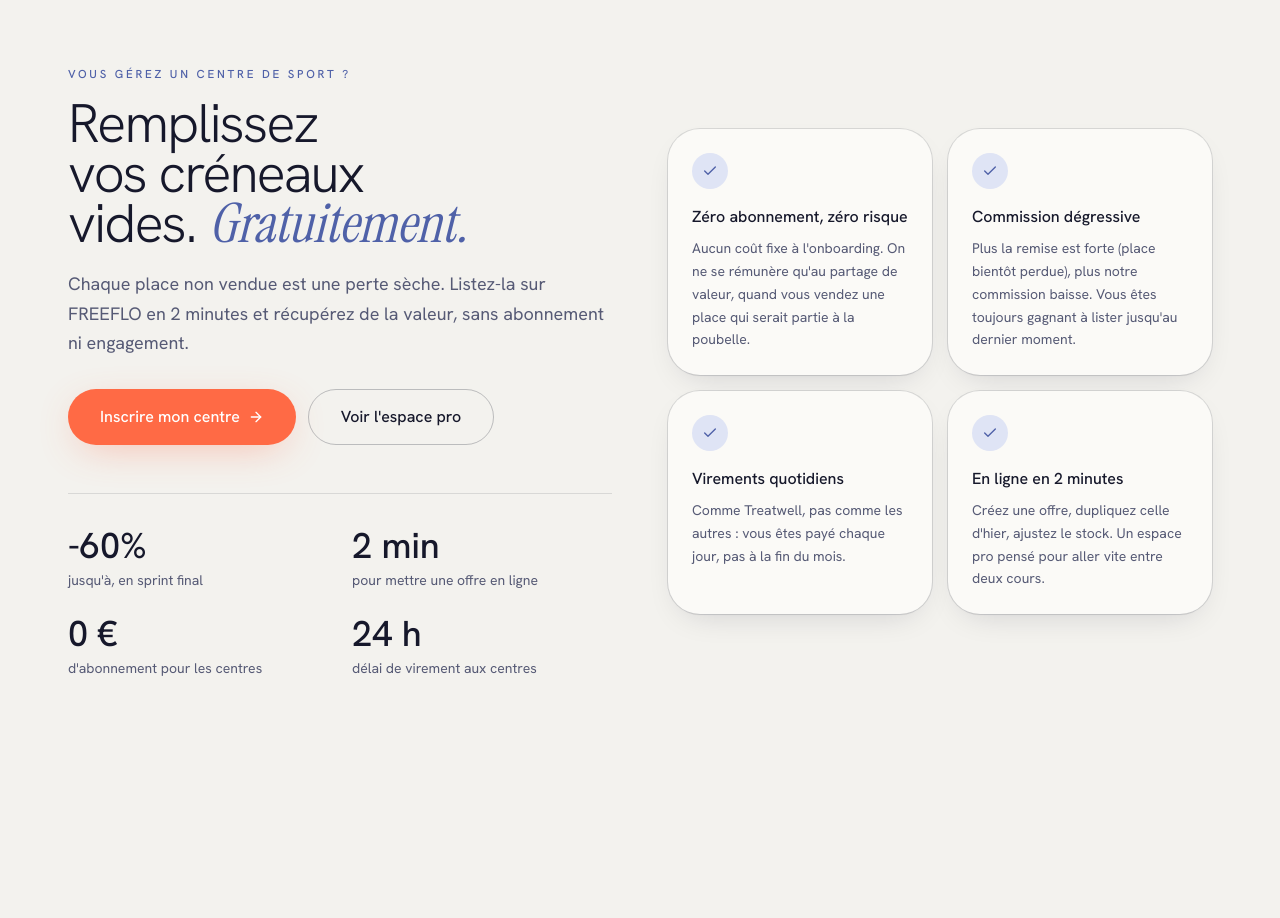
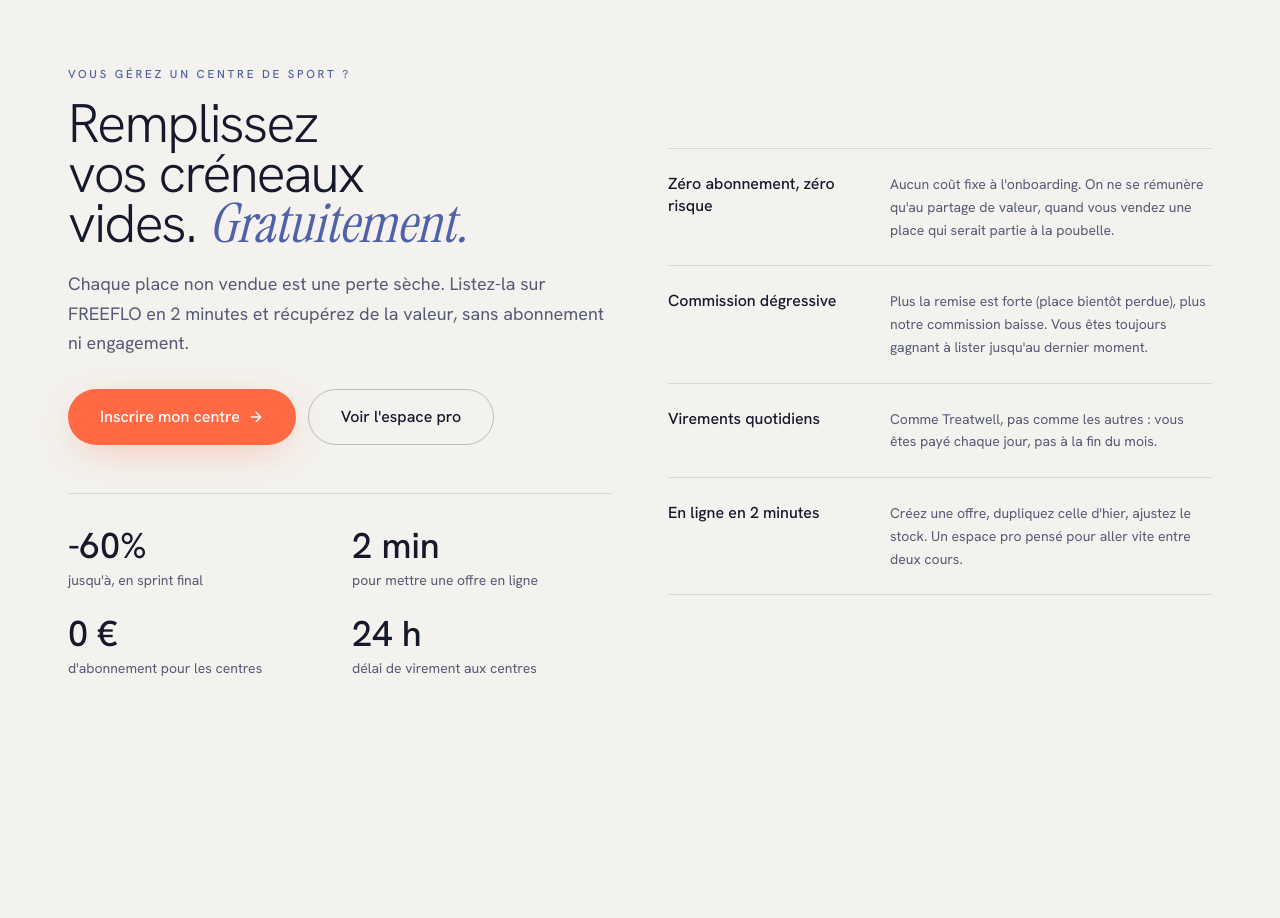
Before and after one commit to alexandre-zenou/freeflo, a Next.js app: page / in a window 1280 px wide. Shown: the part 3520-4438 px from the top of the page. Built offline with nearby package versions, Linux system fonts and the light colour scheme.

Commit message:
style(design): FINDING-004 — replace check-icon-circle card grid with divided editorial list in vendor section

```diff
--- a/src/components/sections/vendor-cta.tsx
+++ b/src/components/sections/vendor-cta.tsx
@@ -1,5 +1,5 @@
 import Link from "next/link";
-import { ArrowRight, Check } from "lucide-react";
+import { ArrowRight } from "lucide-react";
 import { Reveal } from "@/components/reveal";
 import { SectionHeading } from "@/components/section-heading";
 import { Button } from "@/components/ui/button";
@@ -34,16 +34,15 @@ export function VendorCta() {
           </dl>
         </div>
 
-        <Reveal stagger={0.1} className="grid gap-4 self-center sm:grid-cols-2">
-          {vendorValue.map((v) => (
-            <div key={v.title} className="rounded-2xl bg-paper p-6 shadow-soft ring-1 ring-line">
-              <span className="grid h-9 w-9 place-items-center rounded-full bg-peri-tint text-peri-deep">
-                <Check className="h-4 w-4" />
-              </span>
-              <h3 className="mt-4 font-medium text-ink">{v.title}</h3>
-              <p className="mt-2 text-sm leading-relaxed text-ink-soft">{v.text}</p>
-            </div>
-          ))}
+        <Reveal stagger={0.1} className="self-center">
+          <ul className="divide-y divide-line border-y border-line">
+            {vendorValue.map((v) => (
+              <li key={v.title} className="grid gap-2 py-6 sm:grid-cols-[190px_1fr] sm:gap-8">
+                <h3 className="font-medium leading-snug text-ink">{v.title}</h3>
+                <p className="text-sm leading-relaxed text-ink-soft">{v.text}</p>
+              </li>
+            ))}
+          </ul>
         </Reveal>
       </div>
     </section>
```
